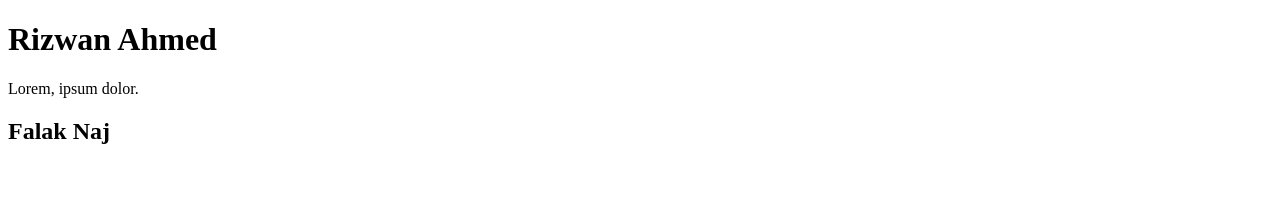
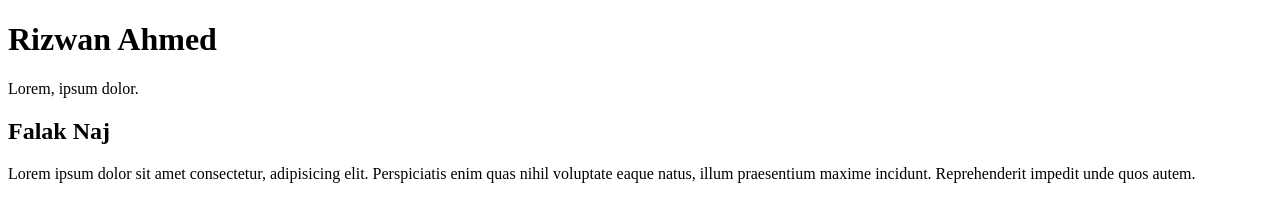
Before and after one commit to iAmBeastSlayer/myRepo, a plain HTML site: page index.html in a window 1280 px wide. Drawn offline with Linux system fonts and the light colour scheme.

Commit message:
Add paragraph for h2

```diff
--- a/index.html
+++ b/index.html
@@ -9,5 +9,6 @@
     <h1>Rizwan Ahmed</h1>
     <p>Lorem, ipsum dolor.</p>
     <h2>Falak Naj</h2>
+    <p>Lorem ipsum dolor sit amet consectetur, adipisicing elit. Perspiciatis enim quas nihil voluptate eaque natus, illum praesentium maxime incidunt. Reprehenderit impedit unde quos autem.</p>
 </body>
 </html>
```
